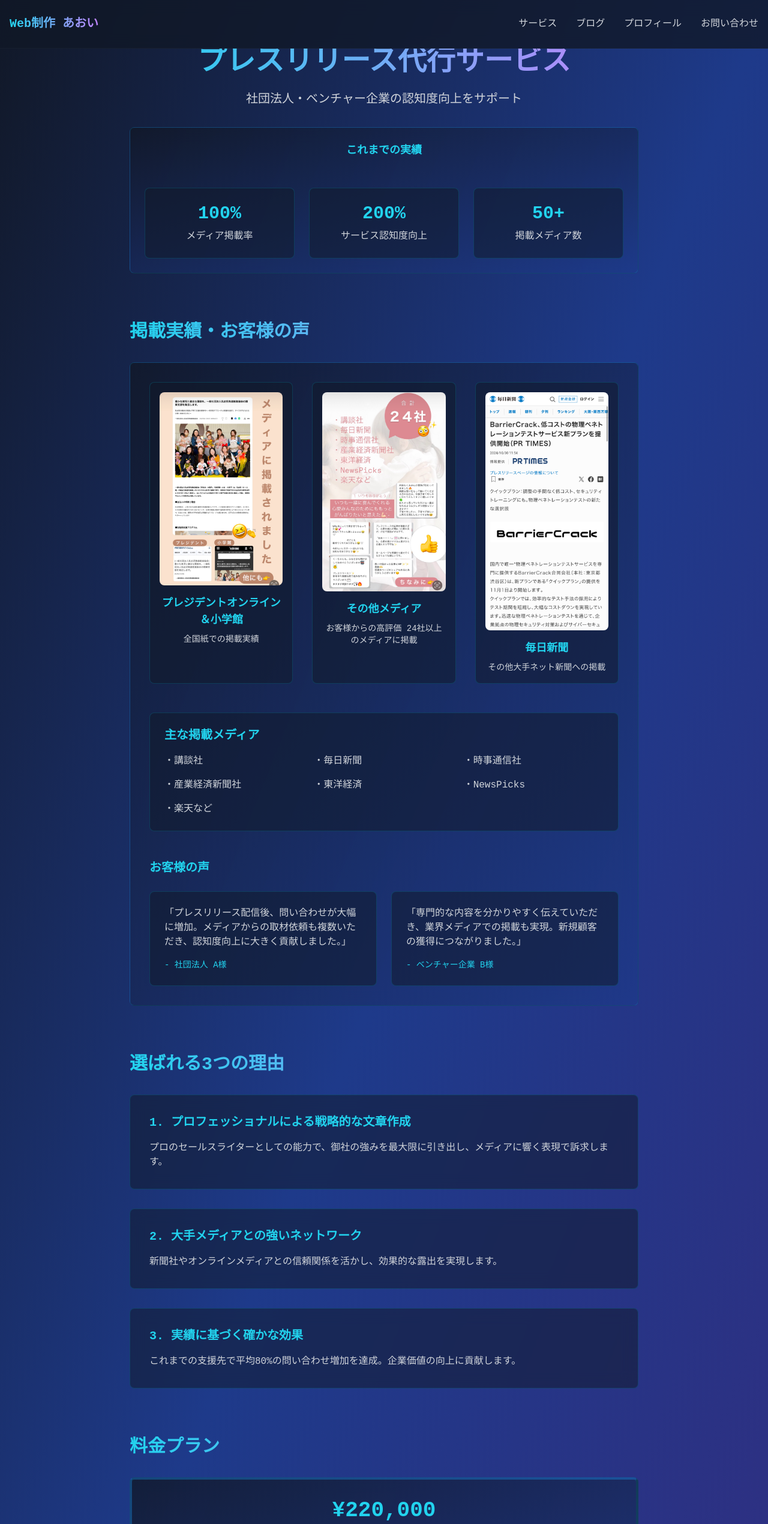
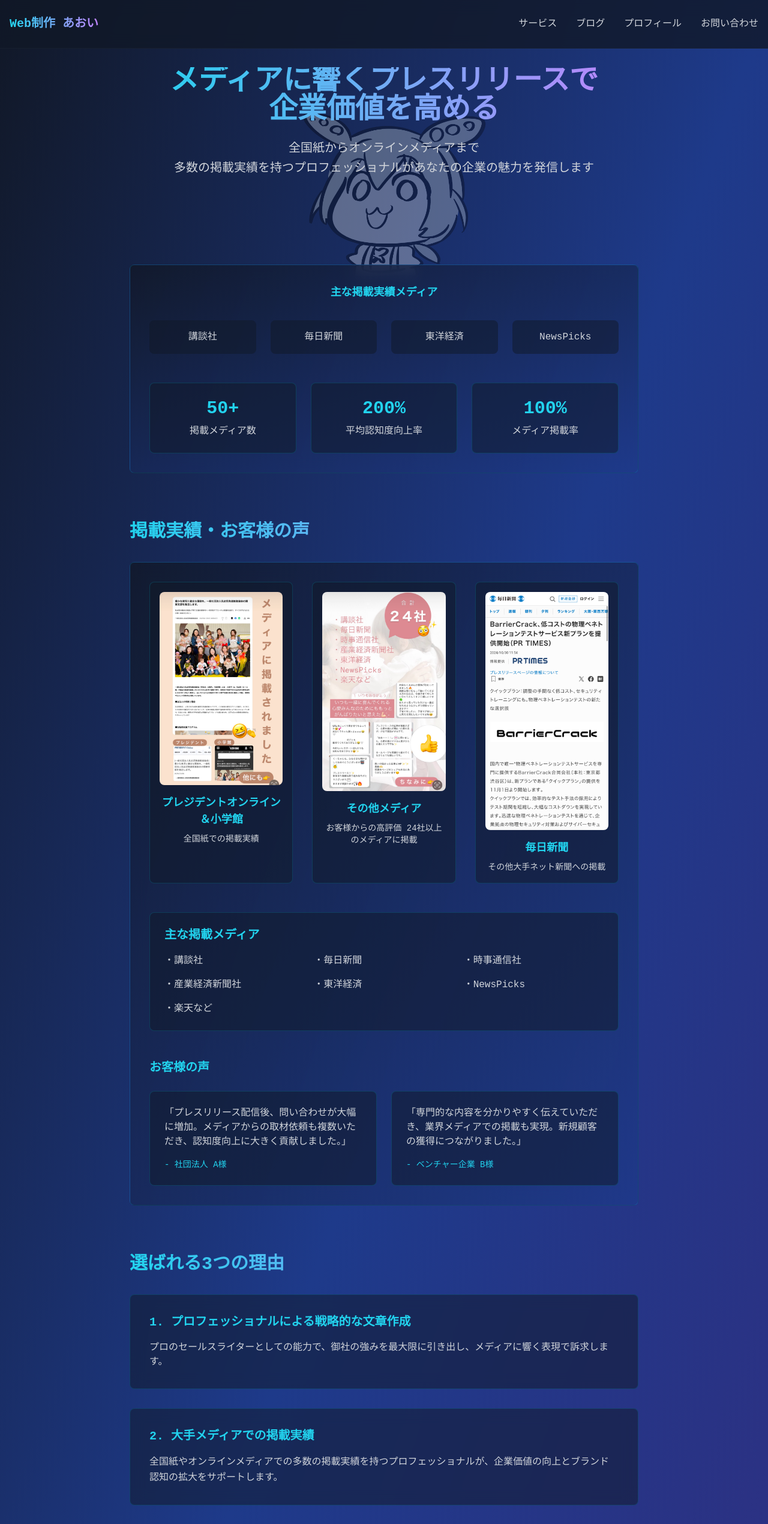
Before and after one commit to fortesnow/my-profile, a Next.js app: page /writing-service/press-release in a window 1280 px wide. Shown: the top 2541 px of the page at 60% size. Built offline with nearby package versions, Linux system fonts and the light colour scheme; a web font is replaced by a local one.

Commit message:
プレスリリース追加

```diff
--- a/app/globals.css
+++ b/app/globals.css
@@ -19,12 +19,12 @@ body {
   overscroll-behavior: none;
   min-height: 100dvh; /* dynamic viewport heightを使用 */
   background: linear-gradient(to bottom right, #111827, #1e3a8a, #1e40af);
-  @apply bg-background text-foreground;
-  font-family: 'Shinonome', monospace !important;
+  font-family: 'Shinonome', monospace;
 }
 
 * {
   font-family: 'Shinonome', monospace;
+  border-color: var(--border);
 }
 
 @layer base {
@@ -81,7 +81,4 @@ body {
     --chart-4: 280 65% 60%;
     --chart-5: 340 75% 55%;
   }
-  * {
-    @apply border-border;
-  }
 }
--- a/app/writing-service/page.tsx
+++ b/app/writing-service/page.tsx
@@ -147,7 +147,7 @@ export default function WritingService() {
                 社団法人・ベンチャー企業向け<br />プレスリリース作成・配信
               </h3>
               <p className="text-gray-300 leading-relaxed">
-                大手メディアへの露出実績多数。問い合わせ80%増加を実現した実績を持つプロフェッショナルが対応します。
+                全国紙やオンラインメディアでの多数の掲載実績を持つプロフェッショナルが、企業価値の向上とブランド認知の拡大をサポートします。
               </p>
               <div className="flex items-center gap-4 text-cyan-400">
                 <span className="font-bold">料金：¥220,000（税込）</span>
--- a/app/writing-service/press-release/page.tsx
+++ b/app/writing-service/press-release/page.tsx
@@ -30,29 +30,50 @@ export default function PressReleasePage() {
     <div className="min-h-screen bg-gradient-to-br from-gray-900 via-blue-900 to-indigo-900 text-white py-20">
       <div className="container mx-auto px-6 max-w-4xl">
         {/* ヒーローセクション */}
-        <section className="text-center mb-20">
-          <h1 className="text-4xl md:text-5xl font-bold mb-6 bg-gradient-to-r from-cyan-400 to-purple-400 text-transparent bg-clip-text">
-            プレスリリース代行サービス
+        <section className="text-center mb-20 pt-8 relative">
+          <h1 className="text-4xl md:text-5xl font-bold mb-6 bg-gradient-to-r from-cyan-400 to-purple-400 text-transparent bg-clip-text relative z-10">
+            メディアに響くプレスリリースで<br />
+            企業価値を高める
           </h1>
-          <p className="text-xl text-gray-300 mb-8">
-            社団法人・ベンチャー企業の認知度向上をサポート
+          <p className="text-xl text-gray-300 mb-24 leading-relaxed relative z-10">
+            全国紙からオンラインメディアまで<br />
+            多数の掲載実績を持つプロフェッショナルが<br className="md:hidden" />
+            あなたの企業の魅力を発信します
           </p>
-          <div className="bg-gradient-to-br from-gray-900/80 to-blue-900/80 backdrop-blur-md p-6 rounded-lg border border-cyan-500/20">
-            <p className="text-lg text-cyan-400 font-semibold mb-4">
-              これまでの実績
+
+          {/* メインビジュアル */}
+          <div className="absolute top-20 inset-x-0 w-full max-w-2xl mx-auto aspect-[16/9] opacity-30">
+            <Image
+              src="/images/zunda-pic.png"
+              alt="プレスリリース代行サービス"
+              fill
+              className="object-contain"
+              priority
+            />
+          </div>
+
+          <div className="bg-gradient-to-br from-gray-900/80 to-blue-900/80 backdrop-blur-md p-8 rounded-lg border border-cyan-500/20 relative z-10 mt-36">
+            <p className="text-lg text-cyan-400 font-semibold mb-8">
+              主な掲載実績メディア
             </p>
+            <div className="grid grid-cols-2 md:grid-cols-4 gap-6 text-gray-300 mb-12">
+              <div className="bg-gray-900/50 p-4 rounded-lg">講談社</div>
+              <div className="bg-gray-900/50 p-4 rounded-lg">毎日新聞</div>
+              <div className="bg-gray-900/50 p-4 rounded-lg">東洋経済</div>
+              <div className="bg-gray-900/50 p-4 rounded-lg">NewsPicks</div>
+            </div>
             <div className="mt-12 grid md:grid-cols-3 gap-6 text-center">
+              <div className="bg-gray-900/50 p-6 rounded-lg border border-cyan-500/20">
+                <p className="text-3xl font-bold text-cyan-400 mb-2">50+</p>
+                <p className="text-gray-300">掲載メディア数</p>
+              </div>
+              <div className="bg-gray-900/50 p-6 rounded-lg border border-cyan-500/20">
+                <p className="text-3xl font-bold text-cyan-400 mb-2">200%</p>
+                <p className="text-gray-300">平均認知度向上率</p>
+              </div>
               <div className="bg-gray-900/50 p-6 rounded-lg border border-cyan-500/20">
                 <p className="text-3xl font-bold text-cyan-400 mb-2">100%</p>
                 <p className="text-gray-300">メディア掲載率</p>
-              </div>
-              <div className="bg-gray-900/50 p-6 rounded-lg border border-cyan-500/20">
-                <p className="text-3xl font-bold text-cyan-400 mb-2">200%</p>
-                <p className="text-gray-300">サービス認知度向上</p>
-              </div>
-              <div className="bg-gray-900/50 p-6 rounded-lg border border-cyan-500/20">
-                <p className="text-3xl font-bold text-cyan-400 mb-2">50+</p>
-                <p className="text-gray-300">掲載メディア数</p>
               </div>
             </div>
           </div>
@@ -142,18 +163,18 @@ export default function PressReleasePage() {
             </div>
             <div className="bg-gray-900/50 backdrop-blur-md rounded-lg p-8 border border-cyan-500/20">
               <h3 className="text-xl font-semibold text-cyan-400 mb-4">
-                2. 大手メディアとの強いネットワーク
+                2. 大手メディアでの掲載実績
               </h3>
-              <p className="text-gray-300">
-                新聞社やオンラインメディアとの信頼関係を活かし、効果的な露出を実現します。
+              <p className="text-gray-300 leading-relaxed">
+                全国紙やオンラインメディアでの多数の掲載実績を持つプロフェッショナルが、企業価値の向上とブランド認知の拡大をサポートします。
               </p>
             </div>
             <div className="bg-gray-900/50 backdrop-blur-md rounded-lg p-8 border border-cyan-500/20">
               <h3 className="text-xl font-semibold text-cyan-400 mb-4">
-                3. 実績に基づく確かな効果
+                3. ブランディングによる事業成長
               </h3>
               <p className="text-gray-300">
-                これまでの支援先で平均80%の問い合わせ増加を達成。企業価値の向上に貢献します。
+                メディア露出を通じた認知度拡大と企業価値向上により、事業規模の拡大と新たなビジネスチャンスの創出を実現します。
               </p>
             </div>
           </div>
--- a/tailwind.config.js
+++ b/tailwind.config.js
@@ -1,60 +1,11 @@
 /** @type {import('tailwindcss').Config} */
-import typography from '@tailwindcss/typography'
-
 module.exports = {
   content: [
-    './pages/**/*.{js,ts,jsx,tsx,mdx}',
+    './app/**/*.{js,ts,jsx,tsx,mdx}',
     './components/**/*.{js,ts,jsx,tsx,mdx}',
-    './app/**/*.{js,ts,jsx,tsx,mdx}',
   ],
   theme: {
-    extend: {
-      colors: {
-        border: "hsl(var(--border))",
-        input: "hsl(var(--input))",
-        ring: "hsl(var(--ring))",
-        background: "hsl(var(--background))",
-        foreground: "hsl(var(--foreground))",
-        primary: {
-          DEFAULT: "hsl(var(--primary))",
-          foreground: "hsl(var(--primary-foreground))",
-        },
-        secondary: {
-          DEFAULT: "hsl(var(--secondary))",
-          foreground: "hsl(var(--secondary-foreground))",
-        },
-        destructive: {
-          DEFAULT: "hsl(var(--destructive))",
-          foreground: "hsl(var(--destructive-foreground))",
-        },
-        muted: {
-          DEFAULT: "hsl(var(--muted))",
-          foreground: "hsl(var(--muted-foreground))",
-        },
-        accent: {
-          DEFAULT: "hsl(var(--accent))",
-          foreground: "hsl(var(--accent-foreground))",
-        },
-        popover: {
-          DEFAULT: "hsl(var(--popover))",
-          foreground: "hsl(var(--popover-foreground))",
-        },
-        card: {
-          DEFAULT: "hsl(var(--card))",
-          foreground: "hsl(var(--card-foreground))",
-        },
-      },
-      borderRadius: {
-        lg: "var(--radius)",
-        md: "calc(var(--radius) - 2px)",
-        sm: "calc(var(--radius) - 4px)",
-      },
-      fontFamily: {
-        sans: ['Shinonome', 'monospace'],
-        mono: ['Shinonome', 'monospace'],
-        outfit: ['var(--font-outfit)', 'sans-serif'],
-      },
-    },
+    extend: {},
   },
-  plugins: [typography],
+  plugins: [],
 }
```
